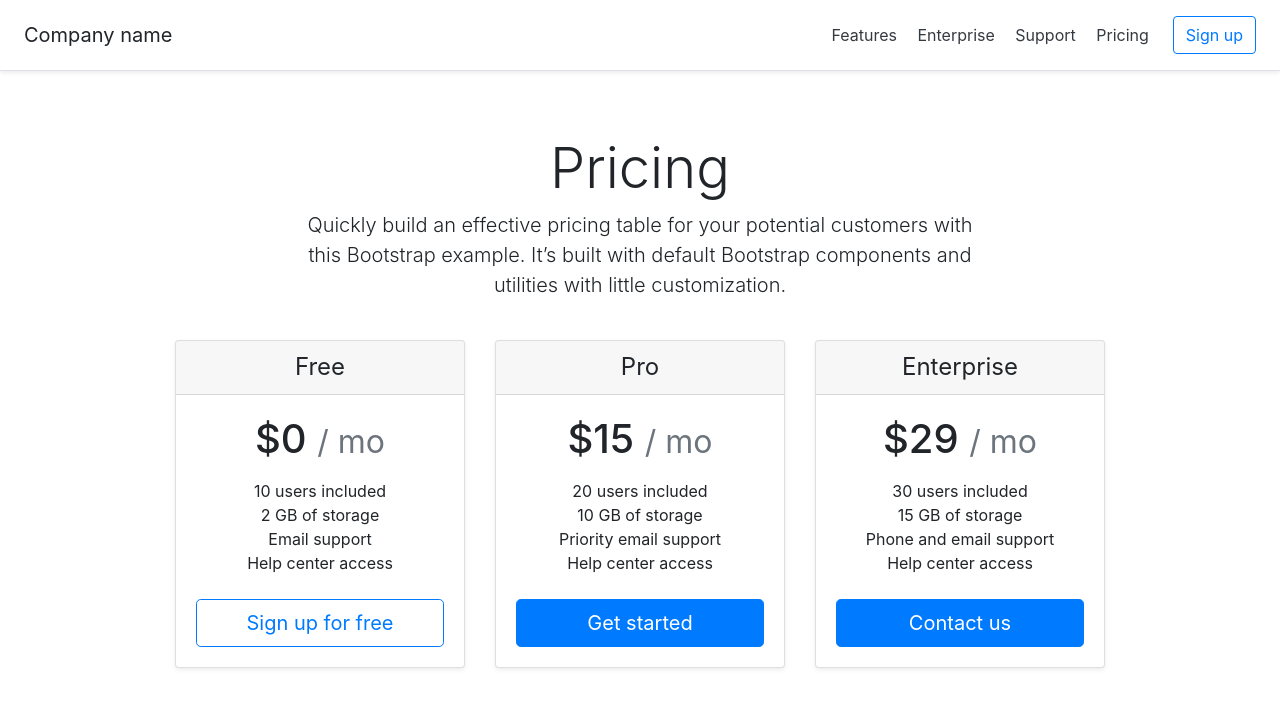
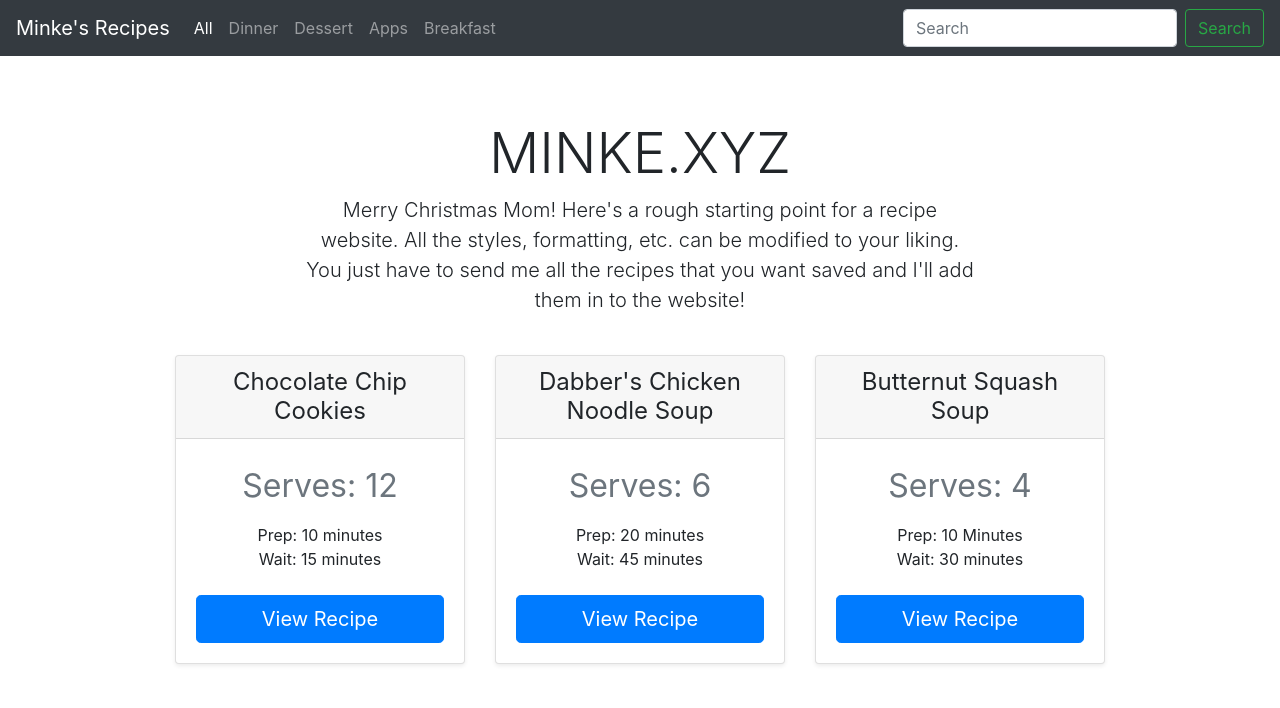
Before and after one commit to minkexyz/minkexyz.github.io, a plain HTML site: page index.html in a window 1280 px wide. Drawn offline with nearby package versions, Linux system fonts and the light colour scheme.

Commit message:
Prepared for Xmas Gift

```diff
--- a/custom.css
+++ b/custom.css
@@ -5,6 +5,11 @@ html {
   html {
     font-size: 16px;
   }
+}
+
+body {
+	min-height: 75rem;
+	padding-top: 4.5rem;
 }
 
 .container {
--- a/index.html
+++ b/index.html
@@ -32,67 +32,80 @@
   </head>
 
   <body>
-    <div class="d-flex flex-column flex-md-row align-items-center p-3 px-md-4 mb-3 bg-white border-bottom shadow-sm">
-	  <h5 class="my-0 mr-md-auto font-weight-normal">Company name</h5>
-	  <nav class="my-2 my-md-0 mr-md-3">
-	    <a class="p-2 text-dark" href="#">Features</a>
-	    <a class="p-2 text-dark" href="#">Enterprise</a>
-	    <a class="p-2 text-dark" href="#">Support</a>
-	    <a class="p-2 text-dark" href="#">Pricing</a>
-	  </nav>
-	  <a class="btn btn-outline-primary" href="#">Sign up</a>
-	</div>
+    <nav class="navbar navbar-expand-md navbar-dark fixed-top bg-dark">
+	  <a class="navbar-brand" href="#">Minke's Recipes</a>
+	  <button class="navbar-toggler" type="button" data-toggle="collapse" data-target="#navbarCollapse" aria-controls="navbarCollapse" aria-expanded="false" aria-label="Toggle navigation">
+	    <span class="navbar-toggler-icon"></span>
+	  </button>
+	  <div class="collapse navbar-collapse" id="navbarCollapse">
+	    <ul class="navbar-nav mr-auto">
+	      <li class="nav-item active">
+	        <a class="nav-link" href="#">All <span class="sr-only">(current)</span></a>
+	      </li>
+	      <li class="nav-item">
+	        <a class="nav-link" href="#">Dinner</a>
+	      </li>
+	      <li class="nav-item">
+	        <a class="nav-link" href="#">Dessert</a>
+	      </li>
+	      <li class="nav-item">
+	        <a class="nav-link" href="#">Apps</a>
+	      </li>
+	      <li class="nav-item">
+	        <a class="nav-link" href="#">Breakfast</a>
+	      </li>
+	    </ul>
+	    <form class="form-inline mt-2 mt-md-0">
+	      <input class="form-control mr-sm-2" type="text" placeholder="Search" aria-label="Search">
+	      <button class="btn btn-outline-success my-2 my-sm-0" type="submit">Search</button>
+	    </form>
+	  </div>
+	</nav>
 
 <div class="pricing-header px-3 py-3 pt-md-5 pb-md-4 mx-auto text-center">
-  <h1 class="display-4">Pricing</h1>
-  <p class="lead">Quickly build an effective pricing table for your potential customers with this Bootstrap example. It’s built with default Bootstrap components and utilities with little customization.</p>
+  <h1 class="display-4">MINKE.XYZ</h1>
+  <p class="lead">Merry Christmas Mom! Here's a rough starting point for a recipe website. All the styles, formatting, etc. can be modified to your liking. You just have to send me all the recipes that you want saved and I'll add them in to the website!</p>
 </div>
 
 <div class="container">
   <div class="card-deck mb-3 text-center">
     <div class="card mb-4 shadow-sm">
       <div class="card-header">
-        <h4 class="my-0 font-weight-normal">Free</h4>
+        <h4 class="my-0 font-weight-normal">Chocolate Chip Cookies</h4>
       </div>
       <div class="card-body">
-        <h1 class="card-title pricing-card-title">$0 <small class="text-muted">/ mo</small></h1>
+        <h1 class="card-title pricing-card-title"><small class="text-muted">Serves: 12</small></h1>
         <ul class="list-unstyled mt-3 mb-4">
-          <li>10 users included</li>
-          <li>2 GB of storage</li>
-          <li>Email support</li>
-          <li>Help center access</li>
+          <li>Prep: 10 minutes</li>
+          <li>Wait: 15 minutes</li>
         </ul>
-        <button type="button" class="btn btn-lg btn-block btn-outline-primary">Sign up for free</button>
+        <button type="button" class="btn btn-lg btn-block btn-primary">View Recipe</button>
       </div>
     </div>
     <div class="card mb-4 shadow-sm">
       <div class="card-header">
-        <h4 class="my-0 font-weight-normal">Pro</h4>
+        <h4 class="my-0 font-weight-normal">Dabber's Chicken Noodle Soup</h4>
       </div>
       <div class="card-body">
-        <h1 class="card-title pricing-card-title">$15 <small class="text-muted">/ mo</small></h1>
+        <h1 class="card-title pricing-card-title"><small class="text-muted">Serves: 6</small></h1>
         <ul class="list-unstyled mt-3 mb-4">
-          <li>20 users included</li>
-          <li>10 GB of storage</li>
-          <li>Priority email support</li>
-          <li>Help center access</li>
+          <li>Prep: 20 minutes</li>
+          <li>Wait: 45 minutes</li>
         </ul>
-        <button type="button" class="btn btn-lg btn-block btn-primary">Get started</button>
+        <button type="button" class="btn btn-lg btn-block btn-primary">View Recipe</button>
       </div>
     </div>
     <div class="card mb-4 shadow-sm">
       <div class="card-header">
-        <h4 class="my-0 font-weight-normal">Enterprise</h4>
+        <h4 class="my-0 font-weight-normal">Butternut Squash Soup</h4>
       </div>
       <div class="card-body">
-        <h1 class="card-title pricing-card-title">$29 <small class="text-muted">/ mo</small></h1>
+        <h1 class="card-title pricing-card-title"><small class="text-muted">Serves: 4</small></h1>
         <ul class="list-unstyled mt-3 mb-4">
-          <li>30 users included</li>
-          <li>15 GB of storage</li>
-          <li>Phone and email support</li>
-          <li>Help center access</li>
+          <li>Prep: 10 Minutes</li>
+          <li>Wait: 30 minutes</li>
         </ul>
-        <button type="button" class="btn btn-lg btn-block btn-primary">Contact us</button>
+        <button type="button" class="btn btn-lg btn-block btn-primary">View Recipe</button>
       </div>
     </div>
   </div>
```
